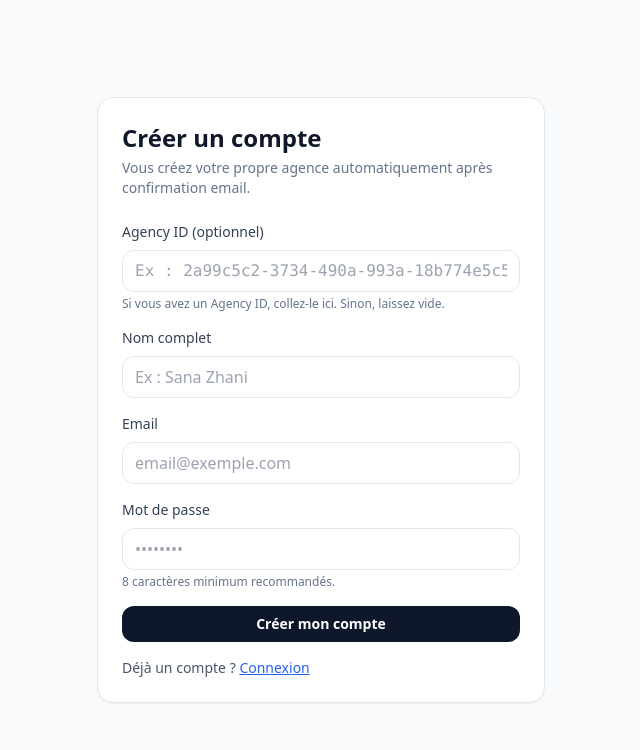
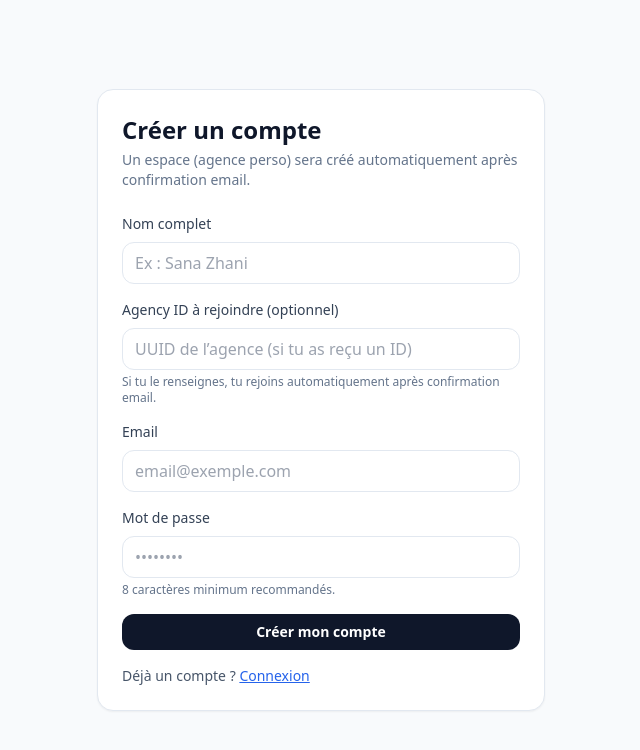
Before and after one commit to zhanisana-byte/jadoline-crm, a Next.js app: page /register in a window 1280 px wide. Shown: the top 750 px of the page, without its empty margins (319-959 px from the left). Built offline with nearby package versions, Linux system fonts and the light colour scheme; no server answers.

Commit message:
Update page.tsx

```diff
--- a/src/app/(auth)/register/page.tsx
+++ b/src/app/(auth)/register/page.tsx
@@ -13,7 +13,7 @@ export default function RegisterPage() {
   const router = useRouter();
 
   const [fullName, setFullName] = useState("");
-  const [agencyId, setAgencyId] = useState(""); // ✅ NEW: agency id optionnel
+  const [joinAgencyId, setJoinAgencyId] = useState(""); // ✅ nouveau (optionnel)
   const [email, setEmail] = useState("");
   const [password, setPassword] = useState("");
 
@@ -27,8 +27,6 @@ export default function RegisterPage() {
     return "https://www.jadoline.com";
   }, []);
 
-  const hasAgency = agencyId.trim().length > 0;
-
   async function onSubmit(e: React.FormEvent) {
     e.preventDefault();
     setLoading(true);
@@ -37,11 +35,7 @@ export default function RegisterPage() {
     try {
       const cleanEmail = email.trim();
       const cleanName = fullName.trim();
-      const cleanAgencyId = agencyId.trim() || null;
-
-      // backup optionnel (si metadata échoue)
-      if (cleanAgencyId) localStorage.setItem("join_agency_id", cleanAgencyId);
-      else localStorage.removeItem("join_agency_id");
+      const cleanJoin = joinAgencyId.trim();
 
       const { error: signErr } = await supabase.auth.signUp({
         email: cleanEmail,
@@ -49,7 +43,7 @@ export default function RegisterPage() {
         options: {
           data: {
             full_name: cleanName,
-            join_agency_id: cleanAgencyId, // ✅ stocké dans metadata
+            join_agency_id: cleanJoin || null, // ✅ stocker pour callback
           },
           emailRedirectTo: `${siteUrl}/callback`,
         },
@@ -64,15 +58,13 @@ export default function RegisterPage() {
         throw signErr;
       }
 
-      // confirmation email ON => pas de session immédiate
       const { data: sess } = await supabase.auth.getSession();
       if (!sess.session) {
         setMsg("Compte créé ✅ Veuillez vérifier votre email pour confirmer votre compte.");
         return;
       }
 
-      // confirmation OFF (rare)
-      router.push("/dashboard");
+      router.push("/profile");
     } catch (err: any) {
       setMsg(err?.message ?? "Erreur inconnue");
     } finally {
@@ -85,9 +77,7 @@ export default function RegisterPage() {
       <div className="w-full max-w-md rounded-2xl border border-slate-200 bg-white shadow-sm p-6">
         <h1 className="text-2xl font-semibold">Créer un compte</h1>
         <p className="text-sm text-slate-500 mt-1">
-          {hasAgency
-            ? "Vous rejoignez une agence via Agency ID."
-            : "Vous créez votre propre agence automatiquement après confirmation email."}
+          Un espace (agence perso) sera créé automatiquement après confirmation email.
         </p>
 
         {msg && (
@@ -98,20 +88,6 @@ export default function RegisterPage() {
 
         <form onSubmit={onSubmit} className="mt-6 space-y-4">
           <div>
-            <label className="text-sm font-medium">Agency ID (optionnel)</label>
-            <input
-              className="mt-1 w-full rounded-xl border border-slate-200 px-3 py-2 font-mono"
-              value={agencyId}
-              onChange={(e) => setAgencyId(e.target.value)}
-              placeholder="Ex : 2a99c5c2-3734-490a-993a-18b774e5c582"
-              autoComplete="off"
-            />
-            <p className="text-xs text-slate-500 mt-1">
-              Si vous avez un Agency ID, collez-le ici. Sinon, laissez vide.
-            </p>
-          </div>
-
-          <div>
             <label className="text-sm font-medium">Nom complet</label>
             <input
               className="mt-1 w-full rounded-xl border border-slate-200 px-3 py-2"
@@ -120,6 +96,19 @@ export default function RegisterPage() {
               placeholder="Ex : Sana Zhani"
               required
             />
+          </div>
+
+          <div>
+            <label className="text-sm font-medium">Agency ID à rejoindre (optionnel)</label>
+            <input
+              className="mt-1 w-full rounded-xl border border-slate-200 px-3 py-2"
+              value={joinAgencyId}
+              onChange={(e) => setJoinAgencyId(e.target.value)}
+              placeholder="UUID de l’agence (si tu as reçu un ID)"
+            />
+            <p className="text-xs text-slate-500 mt-1">
+              Si tu le renseignes, tu rejoins automatiquement après confirmation email.
+            </p>
           </div>
 
           <div>
@@ -155,7 +144,7 @@ export default function RegisterPage() {
               loading ? "bg-slate-200 text-slate-500" : "bg-slate-900 text-white hover:bg-slate-800"
             )}
           >
-            {loading ? "Création..." : hasAgency ? "Créer et rejoindre" : "Créer mon compte"}
+            {loading ? "Création..." : "Créer mon compte"}
           </button>
 
           <p className="text-sm text-slate-600">
```
